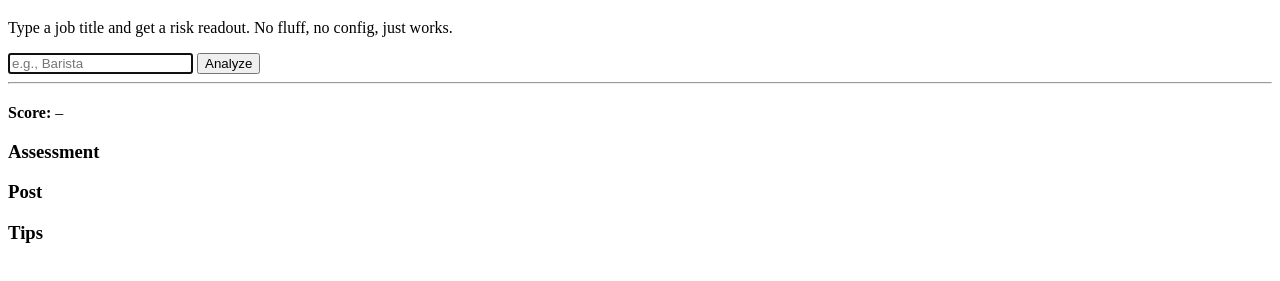
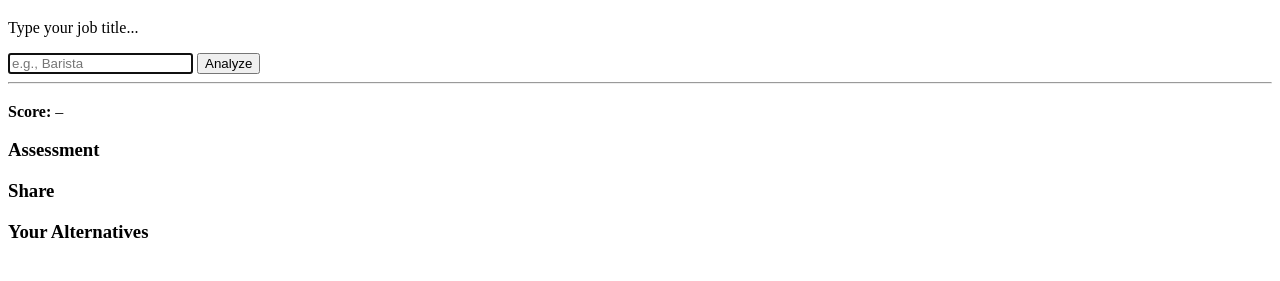
Before and after one commit to natwerth/firemebot, a plain HTML site: page index.html in a window 1280 px wide. Shown: the part 61-342 px from the top of the page. Drawn offline with Linux system fonts and the light colour scheme.

Commit message:
Update index.html

```diff
--- a/index.html
+++ b/index.html
@@ -3,11 +3,11 @@
   <head>
     <meta charset="utf-8">
     <meta name="viewport" content="width=device-width, initial-scale=1">
-    <title>FireMeBot — Minimal</title>
+    <title>FireMeBot (beta)</title>
   </head>
   <body>
     <h1>FireMeBot</h1>
-    <p>Type a job title and get a risk readout. No fluff, no config, just works.</p>
+    <p>Type your job title...</p>
 
     <form id="job-form">
       <input id="job-input" type="text" placeholder="e.g., Barista" autofocus />
@@ -17,15 +17,15 @@
 
     <hr/>
 
-    <h2 id="out-title"></h2>
+    <h3 id="out-title"></h3>
     <div>
       <strong>Score:</strong> <span id="out-score">–</span>
     </div>
     <h3>Assessment</h3>
     <p id="out-body"></p>
-    <h3>Post</h3>
+    <h3>Share</h3>
     <p id="out-post"></p>
-    <h3>Tips</h3>
+    <h3>Your Alternatives</h3>
     <ul id="out-tips"></ul>
 
     <details id="errorCard" style="display:none;">
```
